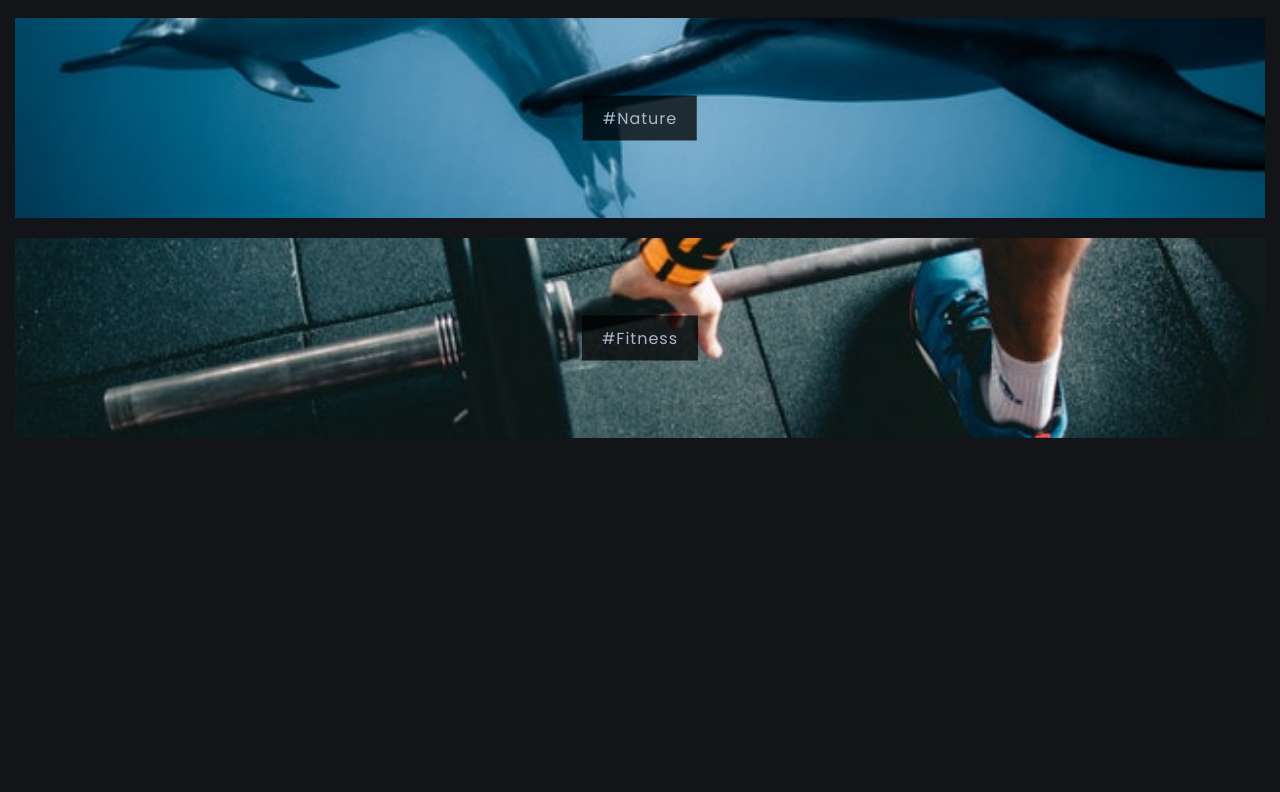
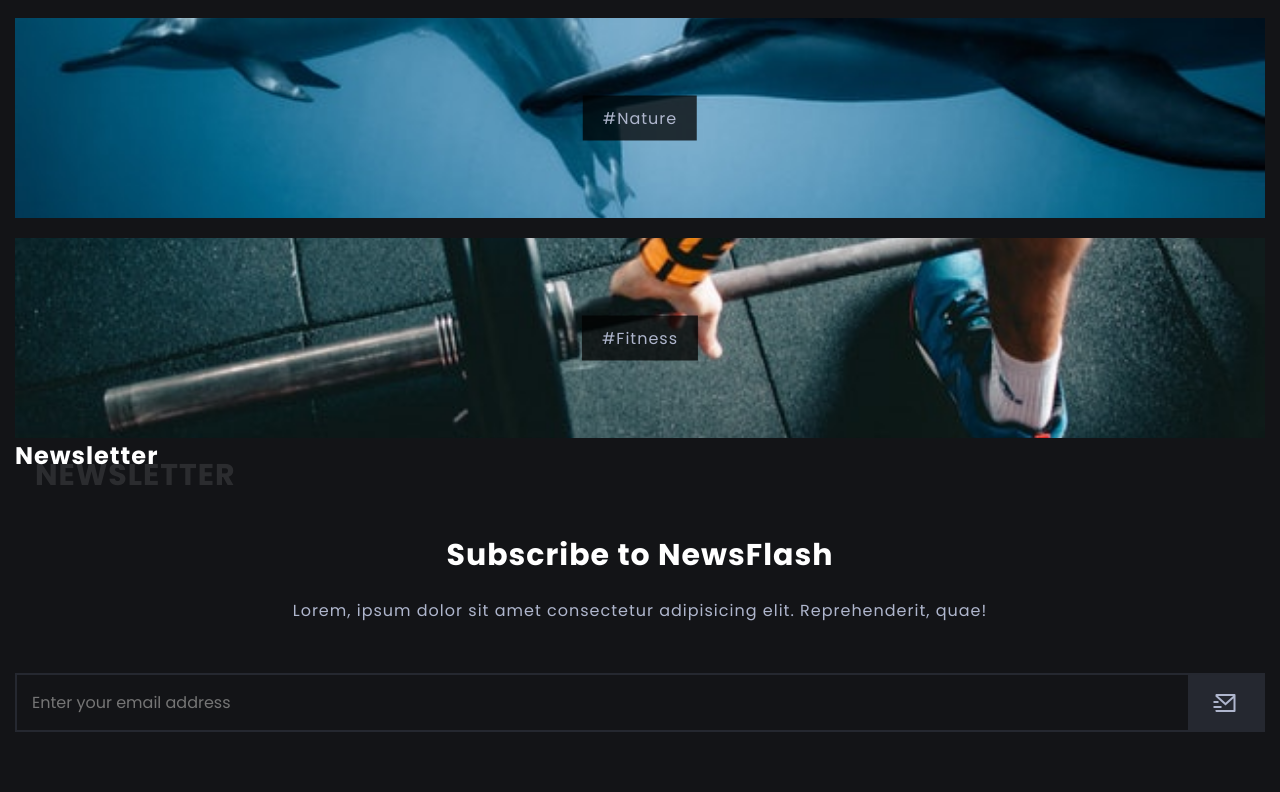
Before and after one commit to Thakuriprince/Frontend_Projects, a plain HTML site: page Newsflash/index.html in a window 1280 px wide. Shown: the part 6737-7529 px from the top of the page. Before the commit the page ends 7175 px from the top, so only its background shows below. Drawn offline with nearby package versions, Linux system fonts and the light colour scheme.

Commit message:
completed newsletter section

```diff
--- a/Newsflash/assets/css/main.css
+++ b/Newsflash/assets/css/main.css
@@ -552,6 +552,17 @@ body.light-theme{
 }
 /* Newsletter */
 
+.newsletter{
+    padding-bottom: 6rem;
+}
+
+.newsletter-description{
+    margin-bottom: 3rem;
+}
+
+.newsletter-title{
+    font-size: var(--font-size-lg);
+}
 /* Footer */
 
 /* Scrollbar styles */
--- a/Newsflash/index.html
+++ b/Newsflash/index.html
@@ -509,6 +509,23 @@
     </section>
     <!-- Newsletter -->
 
+    <section class="newsletter section">
+      <div class="container">
+        <h2 class="title section-title" data-name="Newsletter">Newsletter</h2>
+
+        <div class="form-container-inner">
+          <h6 class="title newsletter-title">Subscribe to NewsFlash</h6>
+          <p class="newsletter-description">Lorem, ipsum dolor sit amet consectetur adipisicing elit. Reprehenderit, quae!</p>
+
+          <form action="" class="form">
+            <input type="text" class="form-input" placeholder="Enter your email address">
+            <button class="btn form-btn" type="submit">
+              <i class="ri-mail-send-line"></i>
+            </button>
+          </form>
+        </div>
+      </div>
+    </section>
     <!-- Footer -->
 
     <!-- Swiper.js -->
```
